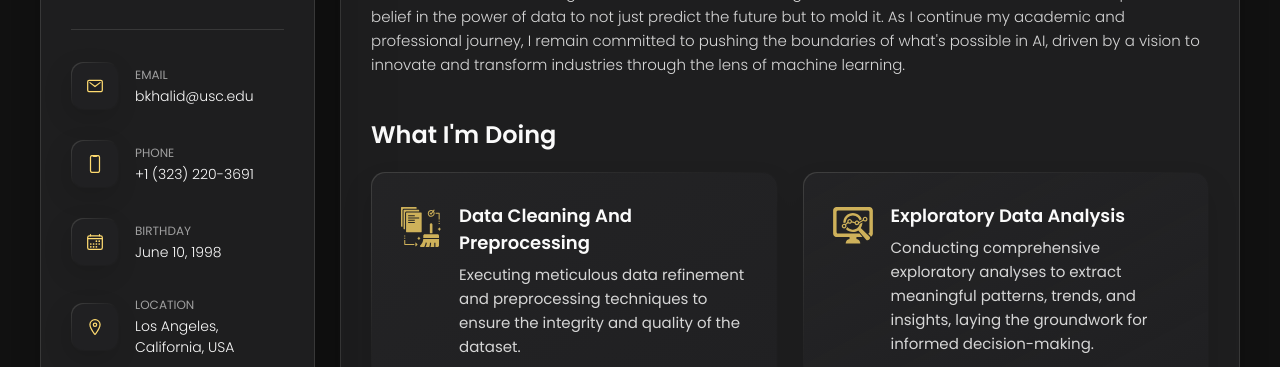
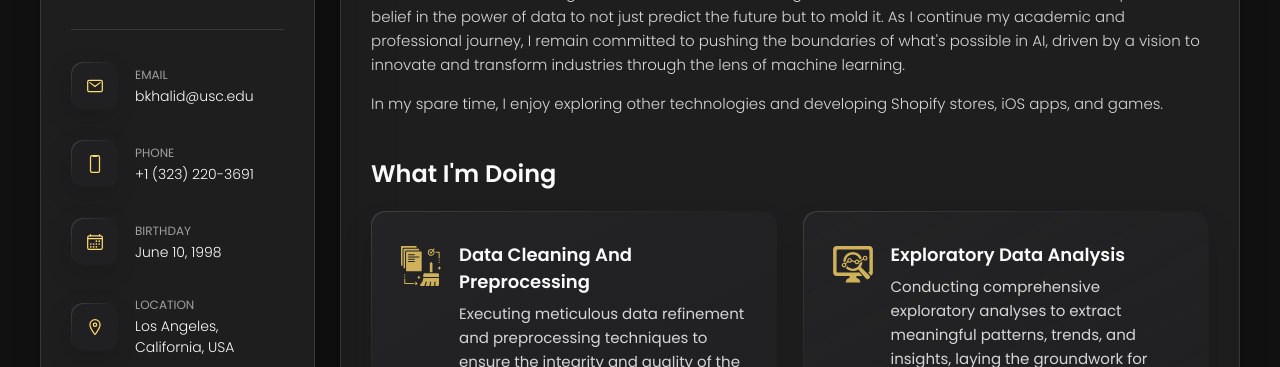
Before and after one commit to balajkhalid/balajkhalid.github.io, a plain HTML site: page index.html in a window 1280 px wide. Shown: the part 381-748 px from the top of the page. Drawn offline with nearby package versions, Linux system fonts and the light colour scheme.

Commit message:
Update index.html

```diff
--- a/index.html
+++ b/index.html
@@ -212,6 +212,10 @@
 
           <p>
             My passion lies in dissecting and understanding complex patterns in data. I thrive on the challenge of capturing these nuances and training models to distill valuable insights from them. This drive stems from a deep-seated belief in the power of data to not just predict the future but to mold it. As I continue my academic and professional journey, I remain committed to pushing the boundaries of what's possible in AI, driven by a vision to innovate and transform industries through the lens of machine learning.
+          </p>
+
+          <p>
+            In my spare time, I enjoy exploring other technologies and developing Shopify stores, iOS apps, and games.
           </p>
         </section>
 
```
